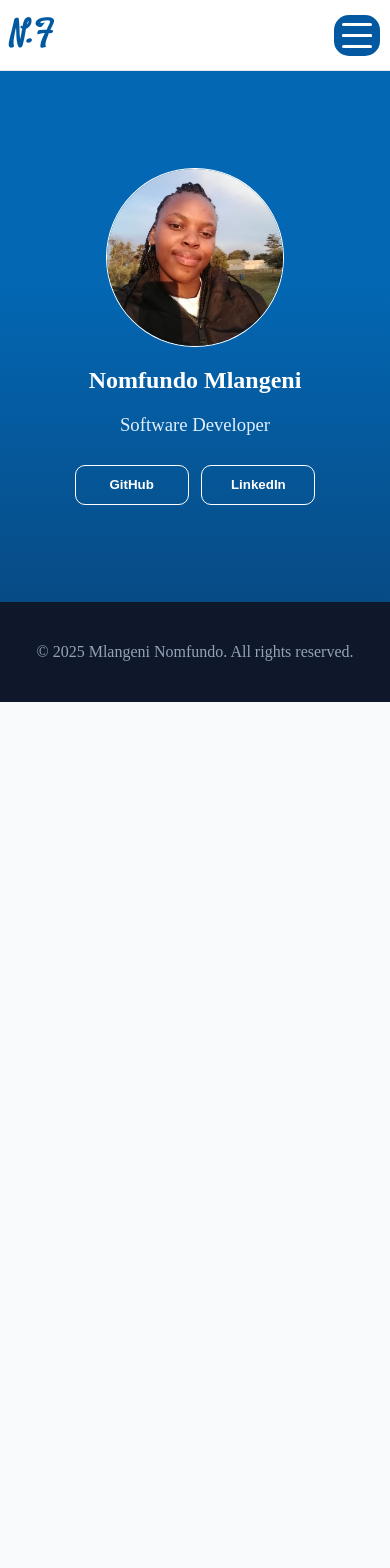
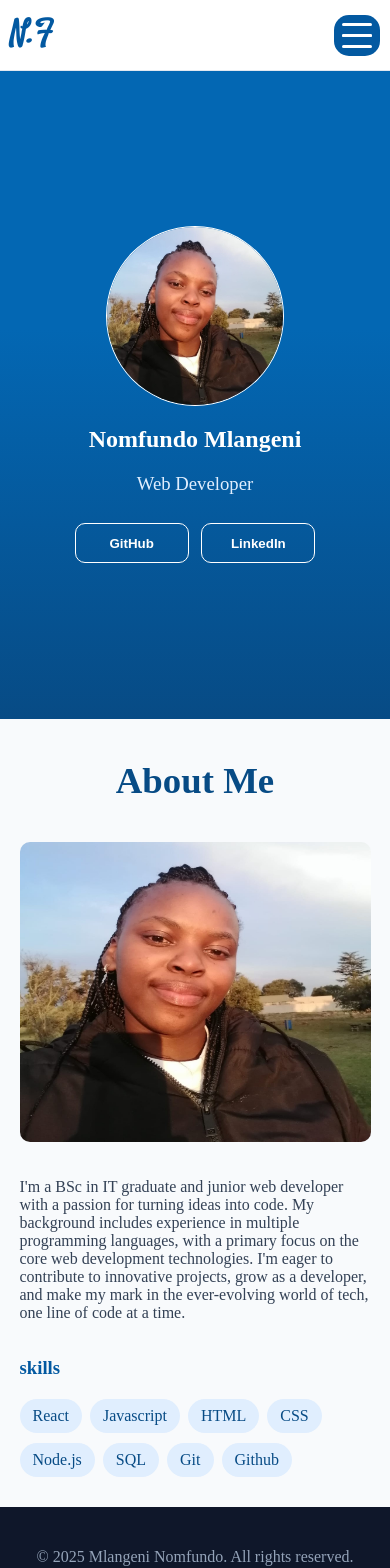
Before and after one commit to NomfundoFlorence/web-portfolio, a React (Vite) app: page / in a window 390 px wide. Shown: the top 1568 px of the page. Before the commit the page ends 914 px from the top, so only its background shows below. Built offline with nearby package versions, Linux system fonts and the light colour scheme.

Commit message:
responsive about me section

```diff
--- /dev/null
+++ b/public/About.css
@@ -0,0 +1,110 @@
+:root {
+  --section-heading: #074b85;
+  --subheading-color: #0359a1;
+}
+
+.about-section {
+  display: flex;
+  flex-direction: column;
+  justify-content: center;
+  align-items: center;
+}
+
+.about-section h1 {
+  font-size: 2.3rem;
+  color: var(--section-heading);
+  margin: 40px 0;
+}
+
+.about-content {
+  display: flex;
+  flex-direction: column;
+  align-items: center;
+}
+
+.about-image-container {
+  /* background-color: aqua; */
+  display: flex;
+  justify-content: center;
+  align-items: center;
+  width: 100%;
+  height: 100%;
+}
+
+.about-image-container img {
+  width: 90%;
+  height: 300px;
+  border-radius: 10px;
+}
+
+.about-text-skills-container {
+  color: #334155;
+  padding: 5%;
+}
+
+.about-section h3 {
+  /* background-color: aqua; */
+  color: var(--subheading-color);
+  padding: 17px 0 10px 0;
+  margin-bottom: 10px;
+}
+
+.skills {
+  /* background-color: aqua; */
+  display: flex;
+  flex-wrap: wrap;
+}
+
+.skill {
+  background-color: #e0eefe;
+  color: var(--section-heading);
+  margin-right: 8px;
+  margin-bottom: 10px;
+  padding: 8px 13px;
+  border-radius: 100px;
+}
+
+@media (min-width: 600px) {
+  .about-content {
+    flex-direction: row;
+    max-width: 1200px;
+    margin-bottom: 25px;
+    /* justify-content: space-between; */
+    /* background-color: blueviolet; */
+    /* max-height: 400px; */
+  }
+
+  .about-image-container {
+    /* background-color: aqua; */
+    width: 50%;
+    /* height: auto; */
+    padding: 30px 0;
+  }
+
+  .about-image-container img {
+    width: 90%;
+    max-height: 500px;
+    border-radius: 10px;
+    /* margin-right: 5px; */
+  }
+
+  .about-text-skills-container {
+    /* background-color: blueviolet; */
+    width: 50%;
+    padding-left: 5px;
+    padding-right: 5px;
+  }
+
+  .about-section h3 {
+    /* background-color: aqua; */
+    color: var(--subheading-color);
+    padding: 17px 0 10px 0;
+    margin-bottom: 10px;
+  }
+
+  .skills {
+    /* background-color: aqua; */
+    display: flex;
+    flex-wrap: wrap;
+  }
+}
--- a/public/HeroSection.css
+++ b/public/HeroSection.css
@@ -16,10 +16,10 @@
   flex-direction: column;
   justify-content: center;
   align-items: center;
-  padding: 25% 0;
+  padding: 40% 0;
 }
 
-img {
+.hero-section img {
   width: 45%;
   height: 45%;
   border: 0.5px solid #fff;
@@ -55,10 +55,10 @@ button {
 
 @media (min-width: 600px) {
   .hero-section {
-    padding: 5% 0;
+    padding: 7% 0;
   }
 
-  img {
+  .hero-section img {
     width: 15%;
     height: 45%;
     border: 0.5px solid #fff;
--- a/src/App.jsx
+++ b/src/App.jsx
@@ -1,6 +1,7 @@
 import Header from './components/Header'
 import Footer from './components/Footer'
 import HeroSection from './components/HeroSection'
+import About from './components/About'
 import './App.css'
 
 function App() {
@@ -8,6 +9,8 @@ function App() {
     <>
       <Header />
       <HeroSection />
+      <About />
+
       <Footer />
     </>
   )
--- /dev/null
+++ b/src/components/About.jsx
@@ -0,0 +1,52 @@
+import "/public/About.css";
+
+export default function About() {
+  const skillsArr = [
+    "React",
+    "Javascript",
+    "HTML",
+    "CSS",
+    "Node.js",
+    "SQL",
+    "Git",
+    "Github",
+  ];
+
+  const skills = skillsArr.map((skill, index) => {
+    return (
+      <span className="skill" key={index}>
+        {skill}
+      </span>
+    );
+  });
+
+  return (
+    <section className="about-section">
+      <h1>About Me</h1>
+      <div className="about-content">
+        <div className="about-image-container">
+          <img
+            src="/src/assets/image05.jpg"
+            alt="A picture of Nomfundo smiling"
+          />
+        </div>
+        <div className="about-text-skills-container">
+          <p>
+            I'm a BSc in IT graduate and junior web developer with a passion for
+            turning ideas into code. My background includes experience in
+            multiple programming languages, with a primary focus on the core web
+            development technologies. I'm eager to contribute to innovative
+            projects, grow as a developer, and make my mark in the ever-evolving
+            world of tech, one line of code at a time.
+          </p>
+          <div className="skills-container">
+            <h3>skills</h3>
+          <div className="skills">
+            {skills}
+          </div>
+          </div>
+        </div>
+      </div>
+    </section>
+  );
+}
--- a/src/components/HeroSection.jsx
+++ b/src/components/HeroSection.jsx
@@ -6,15 +6,15 @@ export default function HeroSection() {
     <section className="hero-section">
       <img src={image} alt="image of Nomfundo smiling" />
       <h1 className="name">Nomfundo Mlangeni</h1>
-      <h3 className="professional-title">Software Developer</h3>
+      <h3 className="professional-title">Web Developer</h3>
       <div className="socials-container">
         <button className="github-button">
-          <a href="#github">
+          <a href="https://github.com/NomfundoFlorence" target="blank">
             GitHub
           </a>
         </button>
         <button className="linkedIn-button">
-          <a href="#linkedIn">LinkedIn</a>
+          <a href="https://www.linkedin.com/in/nomfundo-mlangeni05/" target="blank">LinkedIn</a>
         </button>
       </div>
     </section>
```
